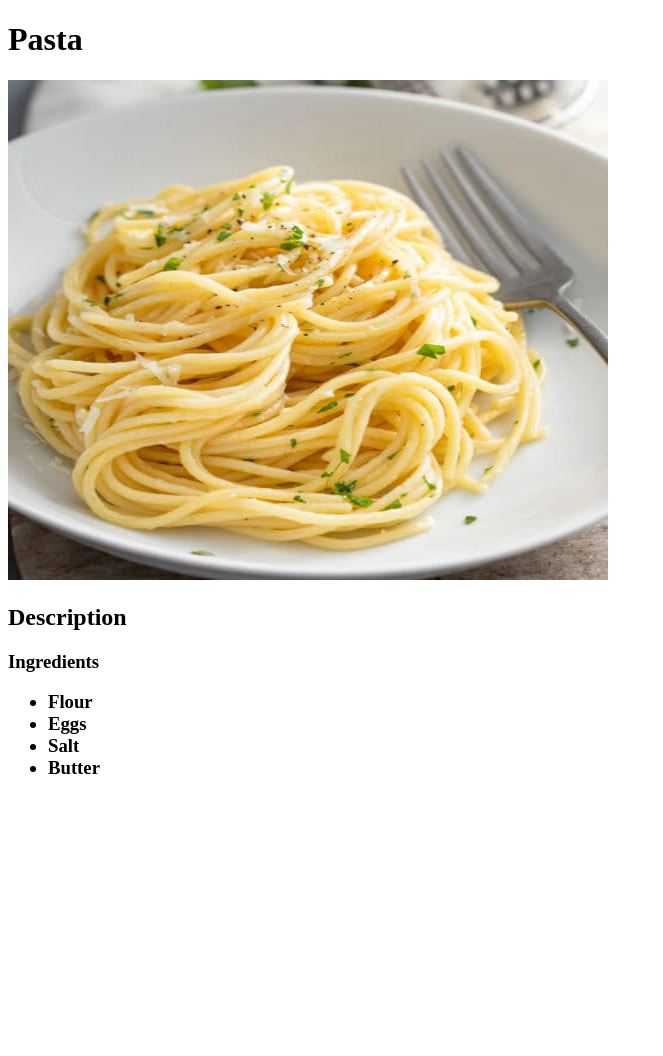
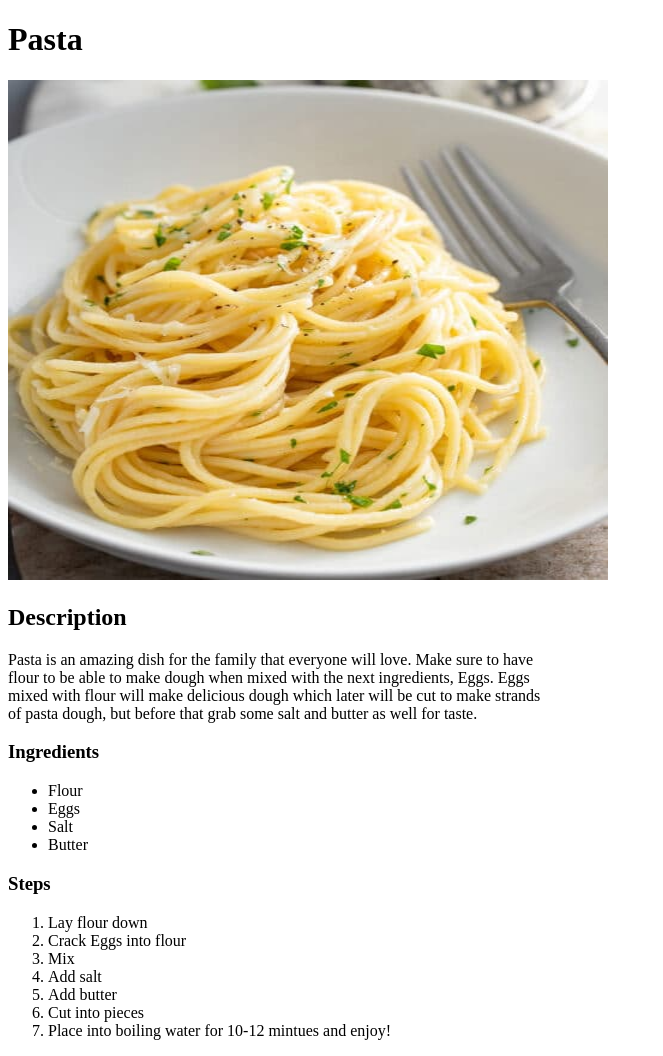
Before and after one commit to E-r-1-c/odin_recipes, a plain HTML site: page recipes/pasta.html in a window 1280 px wide. Shown: the whole page, without its empty margins (0-663 px from the left). Before the commit the page ends 800 px from the top, so only its background shows below. Drawn offline with Linux system fonts and the light colour scheme.

Commit message:
desciption, ingredients,steps

```diff
--- a/recipes/pasta.html
+++ b/recipes/pasta.html
@@ -15,10 +15,14 @@
 
         <h2>Description</h2>
         <p>
-
+            Pasta is an amazing dish for the family that everyone will love.
+            Make sure to have<br> flour to be able to make dough when mixed with
+            the next ingredients, Eggs. Eggs<br> mixed with flour will make delicious
+            dough which later will be cut to make strands<br> of pasta dough,
+            but before that grab some salt and butter as well for taste.
         </p>
 
-        <h3>Ingredients</h3S>
+        <h3>Ingredients</h3>
         <ul>
             <li>Flour</li>
             <li>Eggs</li>
@@ -26,6 +30,17 @@
             <li>Butter</li>
         </ul>
 
+        <h3>Steps</h3>
+        <ol>
+            <li>Lay flour down</li>
+            <li>Crack Eggs into flour</li>
+            <li>Mix</li>
+            <li>Add salt</li>
+            <li>Add butter</li>
+            <li>Cut into pieces</li>
+            <li>Place into boiling water for 10-12 mintues and enjoy!</li>
+        </ol>
+
     </body>
 
 </html>
```
Also changed, not shown: recipes/french_toast.html (+14 -4 lines), recipes/pizza.html (+15 -1 lines).
